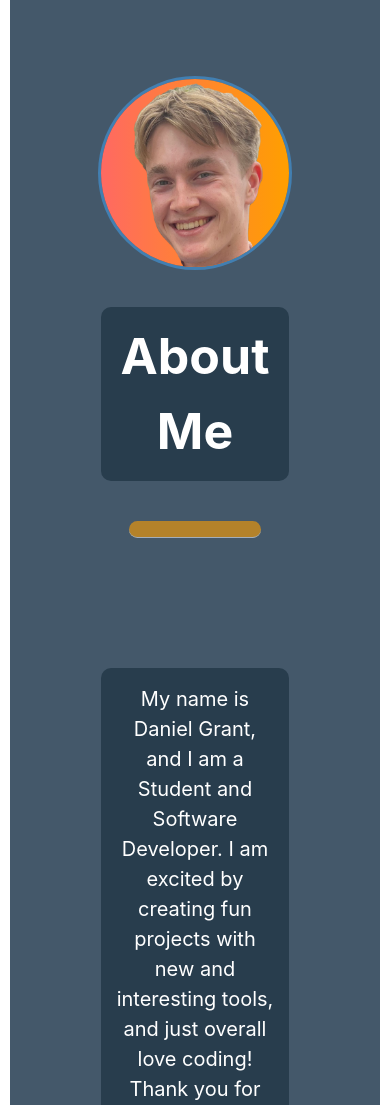
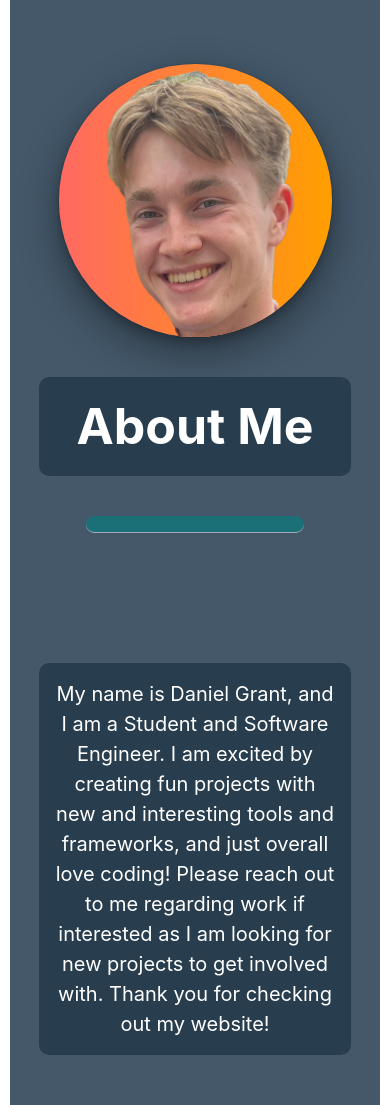
Before and after one commit to DJRGVC/PersonalPortfolio, a React (Create React App) app: page / in a window 390 px wide. Shown: the part 397-1502 px from the top of the page. Built offline with nearby package versions, Linux system fonts and the light colour scheme.

Commit message:
Changed spacing to promote responsive design

```diff
--- a/src/components/AboutMe.tsx
+++ b/src/components/AboutMe.tsx
@@ -6,27 +6,24 @@ import {
   Image,
   Text,
   useColorModeValue,
-  useMediaQuery,
   VStack,
 } from "@chakra-ui/react";
 import React from "react";
 import JustMeSquare from "./Images/JustMeSquare.png";
 
 const AboutMe = () => {
-  const myRef = React.useRef(null);
-
   return (
     <Box
       bg={useColorModeValue("brand.300", "brand.100")}
-      w="95%"
+      w="95vw"
       paddingLeft={100}
       margin="auto"
       borderRadius={10}
       p={4}
       color="white"
     >
-      <HStack spacing={5} p={5}>
-        <Hide below="lg">
+      <HStack spacing={5} p={5} justifyContent="center">
+        <Hide below="md">
           <Image
             src={JustMeSquare}
             borderRadius={1000000}
@@ -35,26 +32,24 @@ const AboutMe = () => {
               "linear(to-l, brand.1200, brand.1000)",
               "linear(to-l, brand.1000, brand.1200)"
             )}
-            boxShadow="outline"
+            boxShadow="dark-lg"
           />
         </Hide>
-        <VStack margin={10} padding="5%" spacing={10}>
-          <Hide above="lg">
+        <VStack margin={10} padding="0%" spacing={10}>
+          <Hide above="md">
             <Image
               src={JustMeSquare}
               borderRadius={1000000}
-              w={72}
+              w="70vw"
               bgGradient={useColorModeValue(
                 "linear(to-l, brand.1200, brand.1000)",
                 "linear(to-l, brand.1000, brand.1200)"
               )}
-              boxShadow="outline"
+              boxShadow="dark-lg"
             />
           </Hide>
           <Box
             textColor={useColorModeValue("white", "brand.400")}
-            w="fit-content"
-            h="fit-content"
             borderRadius="10px"
             _hover={{ opacity: ".8" }}
             textAlign="center"
@@ -66,19 +61,18 @@ const AboutMe = () => {
               fontWeight="bold"
               borderRadius={10}
               padding={3}
+              w={{ base: "80vw", md: "50vw", lg: "40vw" }}
             >
               About Me
             </Text>
           </Box>
           <Divider
-            backgroundColor={useColorModeValue("brand.1200", "brand.1000")}
+            backgroundColor={useColorModeValue("teal", "brand.1000")}
+            width="70%"
+            size="5"
             borderRadius={10}
-            shadow="2xl"
-            width="70%"
             height={4}
             orientation="horizontal"
-            variant="solid"
-            size="5"
           />
           <Box
             backgroundColor={useColorModeValue("brand.350", "brand.200")}
@@ -93,10 +87,11 @@ const AboutMe = () => {
             fontSize={20}
             textAlign="center"
           >
-            My name is Daniel Grant, and I am a Student and Software Developer.
-            I am excited by creating fun projects with new and interesting
-            tools, and just overall love coding! Thank you for checking out my
-            website!
+            My name is Daniel Grant, and I am a Student and Software Engineer. I
+            am excited by creating fun projects with new and interesting tools
+            and frameworks, and just overall love coding! Please reach out to me
+            regarding work if interested as I am looking for new projects to get
+            involved with. Thank you for checking out my website!
           </Box>
         </VStack>
       </HStack>
```
